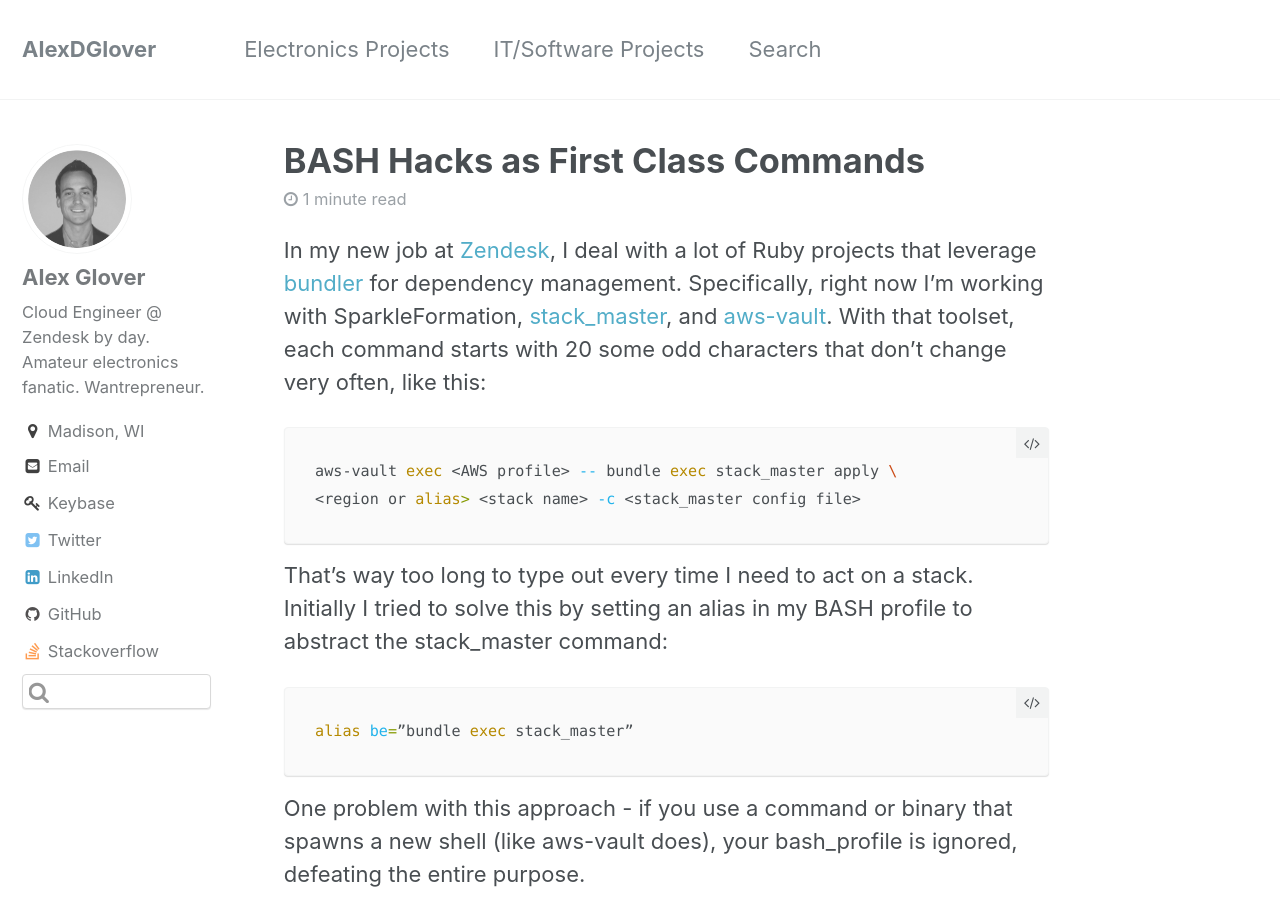
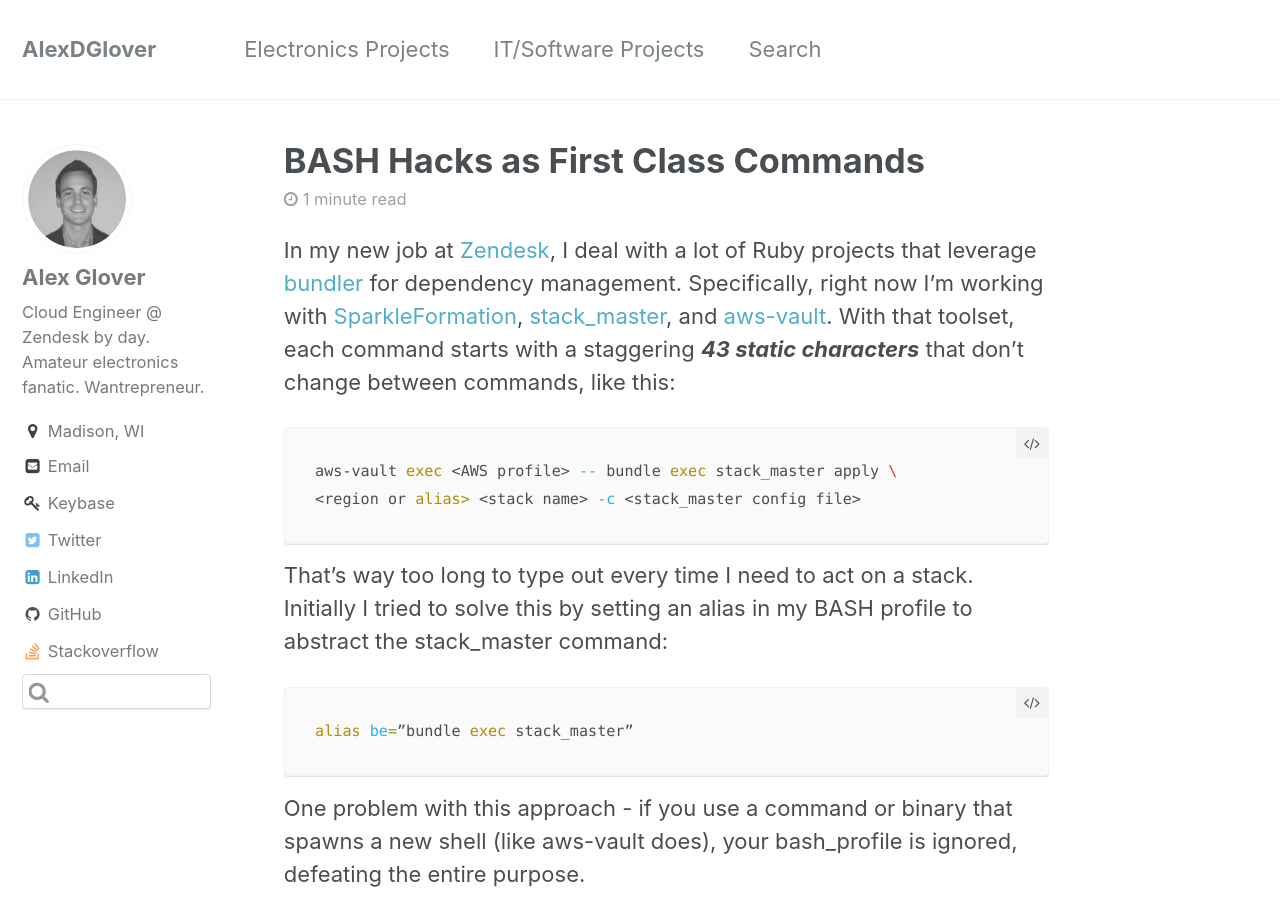
Before and after one commit to alexdglover/alexdglover.github.io, a Jekyll site: the page built from _posts/2017-05-11-bash-hacks-as-first-class-commands.md, in a window 1280 px wide and 900 px high. Built offline with Jekyll 4.4.1, drawn with Linux system fonts in a browser that asks for light colours; comment, search, counter and statistics services are not loaded; some of the changed text lies outside the part shown.

Commit message:
links to sfn; emphasizes static char count

````diff
--- a/_posts/2017-05-11-bash-hacks-as-first-class-commands.md
+++ b/_posts/2017-05-11-bash-hacks-as-first-class-commands.md
@@ -11,11 +11,12 @@
 
 In my new job at [Zendesk](https://www.zendesk.com/), I deal with a lot of Ruby
 projects that leverage [bundler](http://bundler.io/) for dependency management.
-Specifically, right now I'm working with SparkleFormation,
+Specifically, right now I'm working with
+[SparkleFormation](http://www.sparkleformation.io/),
 [stack_master](https://github.com/envato/stack_master), and
 [aws-vault](https://github.com/99designs/aws-vault). With that toolset, each
-command starts with 20 some odd characters that don't change very often, like
-this:
+command starts with a staggering **_43 static characters_** that don't change
+between commands, like this:
 
 ```shell
 aws-vault exec <AWS profile> -- bundle exec stack_master apply \
````
Also changed, not shown: other parts of _posts/2017-05-11-bash-hacks-as-first-class-commands.md (+1 -1 lines).
